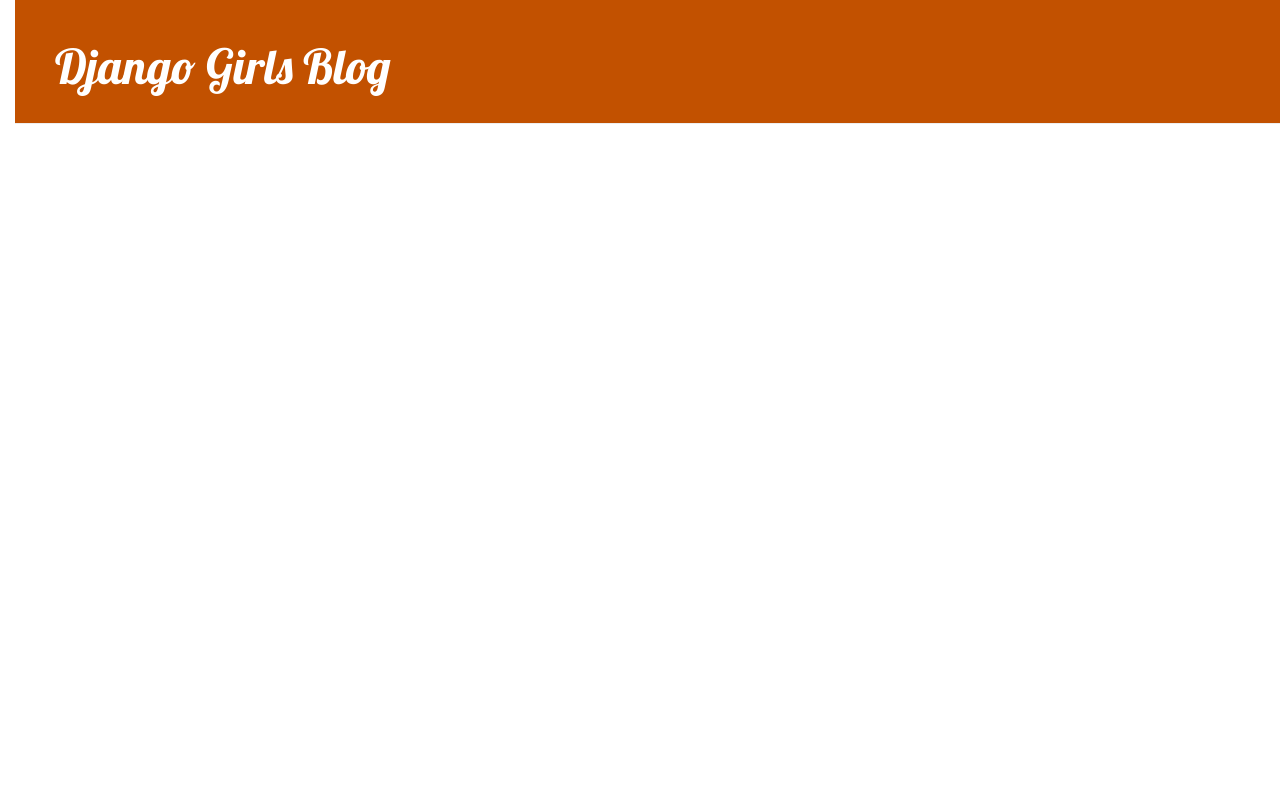
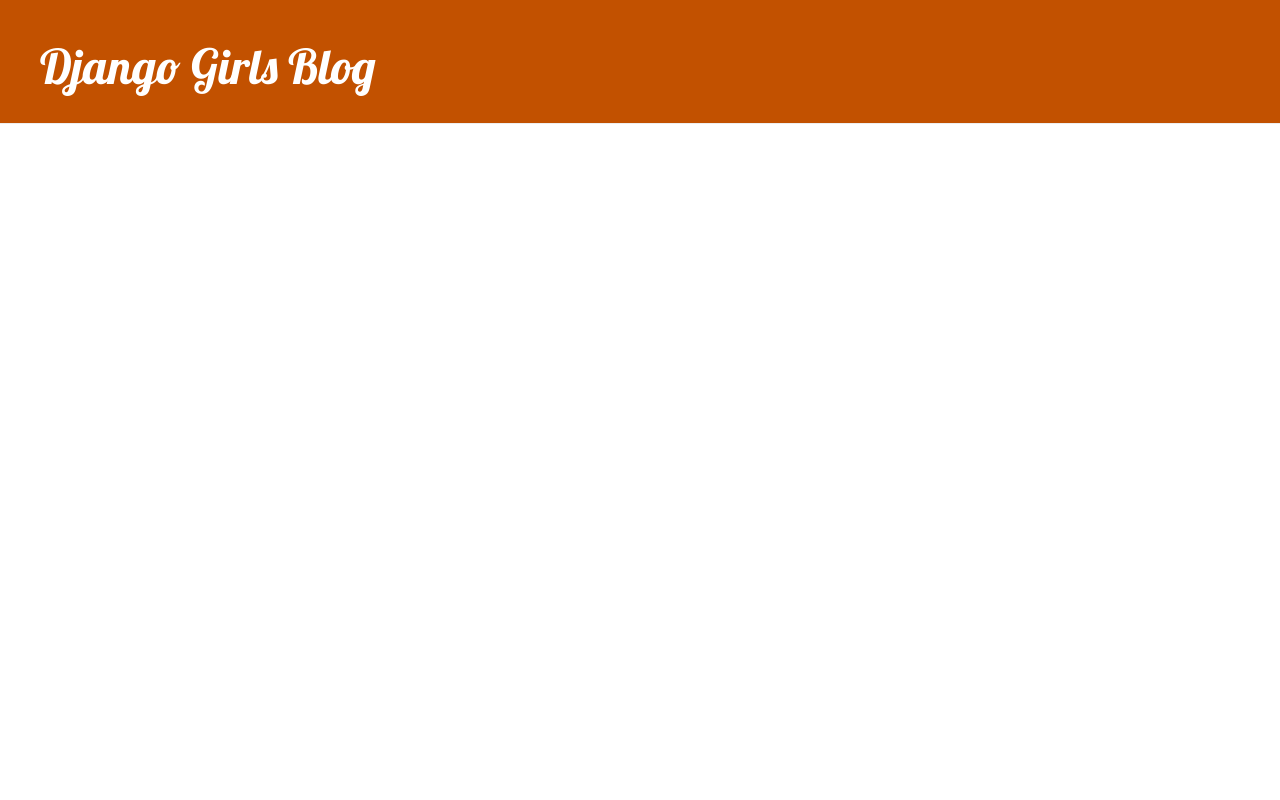
Before and after one commit to tainaracosta/django-girls-tutorial, a Django app: page / in a window 1280 px wide. Run offline with Django 3.2, Linux system fonts and the light colour scheme; data that the repository does not hold is empty; some libraries are stand-ins or nearby versions.

Commit message:
Modified templates section CSS1.

```diff
--- a/blog/static/css/blog.css
+++ b/blog/static/css/blog.css
@@ -1,12 +1,3 @@
-h1 a, h2 a {
-     color: #C25100;
-     font-family: 'Lobster';
-}
-
-body {
-    padding-left: 15px;
-}
-
 .page-header {
     background-color: #C25100;
     margin-top: 0;
```
Also changed, not shown: blog/templates/blog/post_list.html (+4 -4 lines).
